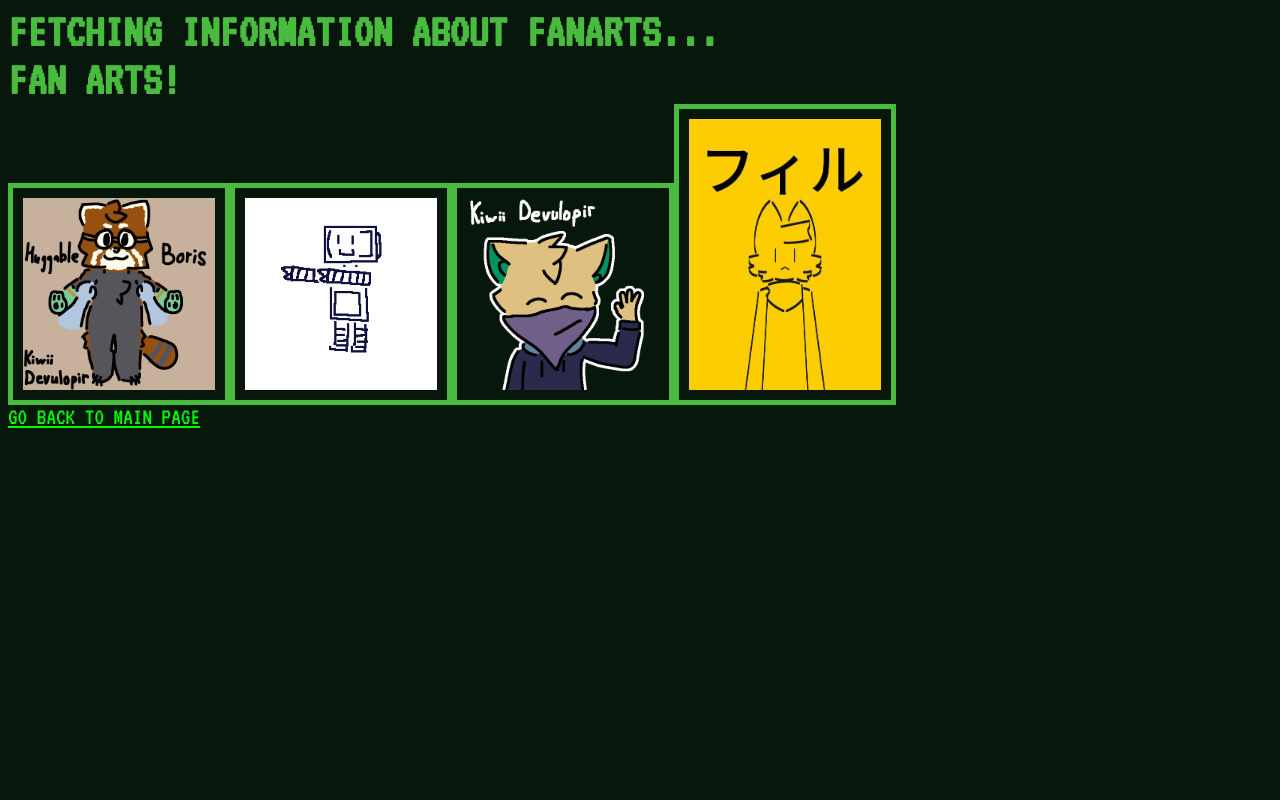
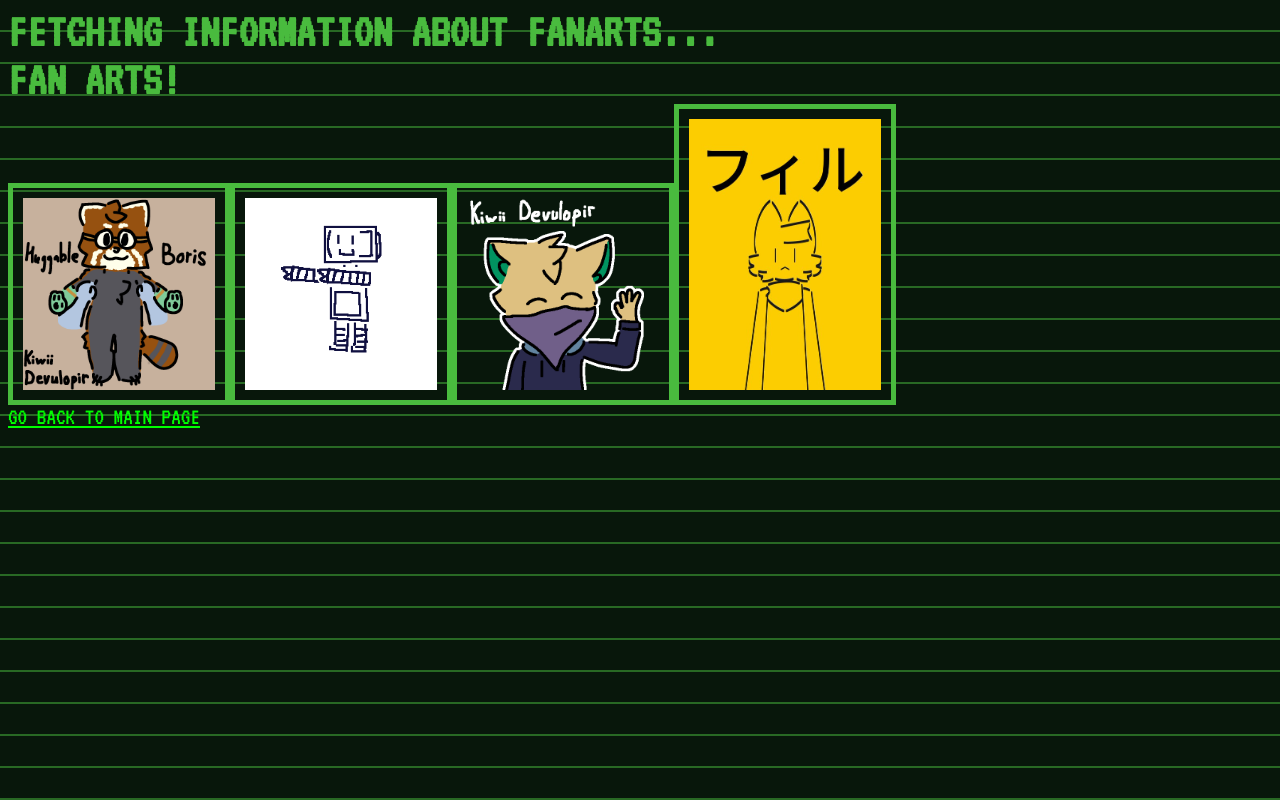
Before and after one commit to Ivan-Krul/scriptpostum.github.io, a PHP site: page /pages/fanarts.html in a window 1280 px wide. Run offline with PHP 8.4, Linux system fonts and the light colour scheme.

Commit message:
added background image and fixed favicon

```diff
--- a/pages/fanarts.html
+++ b/pages/fanarts.html
@@ -1,7 +1,7 @@
 <html>
   <head>
     <title>Script Postum's database</title>
-    <link rel="shortcut icon" href="images/favicon.png" type="image/x-icon">
+    <link rel="shortcut icon" href="../images/favicon.png" type="image/x-icon">
 	  <link href="../style.css" rel="stylesheet" type="text/css">
   </head>
   <body>
--- a/style.css
+++ b/style.css
@@ -9,9 +9,11 @@
 
 body{
   background-color: #08170B;
-  /*background-image: url("ScriptPostum robot dance anim marg.gif");
+  /*
   background-repeat: no-repeat;
   background-size: 100vw 100vh;*/
+  background-image: url("./images/bg.png");
+  background-attachment: fixed;
   font-family: VT323;
   font-size: 3ch;
   color: #49BB3E;
```
Also changed, not shown: images/bg.png (added).
